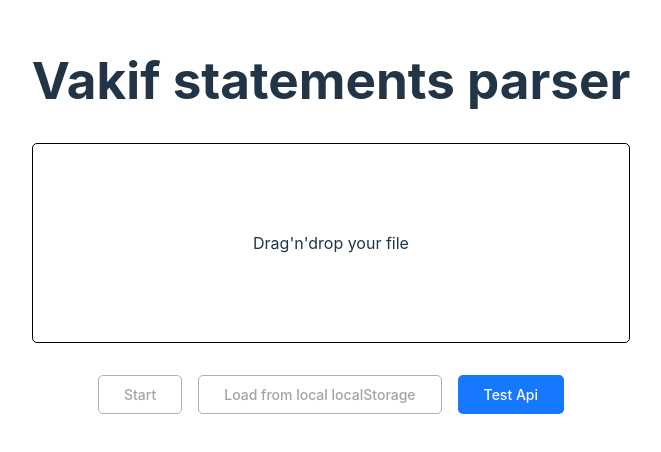
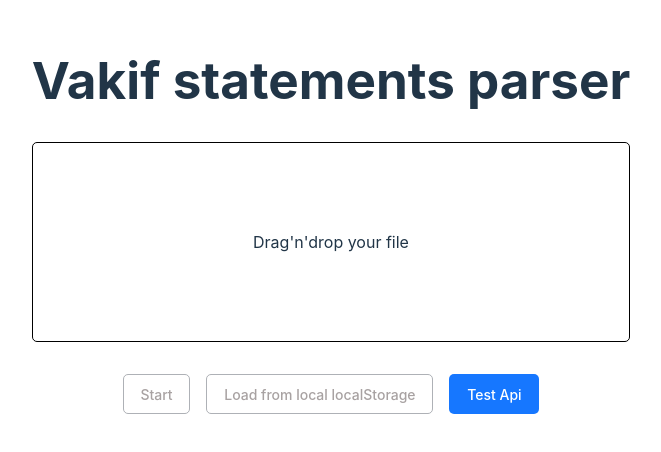
Before and after one commit to gorushkin/parser_UI, a React (Vite) app: page / in a window 1280 px wide. Shown: the part 184-636 px from the top of the page, without its empty margins (309-970 px from the left). Built offline with nearby package versions, Linux system fonts and the light colour scheme.

Commit message:
feat: add spinner

```diff
--- a/src/Button/Button.module.scss
+++ b/src/Button/Button.module.scss
@@ -1,9 +1,18 @@
 .button {
   border-radius: 5px;
-  padding: 10px 25px;
   font-size: 14px;
   position: relative;
   transition: all 0.1s;
+  min-height: 40px;
+  display: flex;
+  justify-content: center;
+  align-items: center;
+  box-sizing: border-box;
+
+  &Loading {
+    padding-top: 0;
+    padding-bottom: 0;
+  }
 
   &Blue {
     background: #1677ff;
@@ -14,9 +23,15 @@
     }
 
     &:disabled {
-      background: #ffffff ;
+      background: #ffffff;
       color: #a8a2a2;
       border: 1px solid #aeb1b6;
+    }
+
+    &:active,
+    &:focus-visible,
+    &:focus {
+      outline: none !important;
     }
   }
 
@@ -30,7 +45,7 @@
     }
 
     &:disabled {
-      background: #ffffff ;
+      background: #ffffff;
       color: #a8a2a2;
       border: 1px solid #aeb1b6;
     }
@@ -46,48 +61,54 @@
     }
 
     &:disabled {
-      background: #ffffff ;
+      background: #ffffff;
       color: #a8a2a2;
       border: 1px solid #aeb1b6;
     }
   }
 
-  // &Header {
-  //   border: 1px solid blue;
 
-  //   &Active,
-  //   &:hover {
-  //     background: blue;
-  //     color: white;
-  //   }
-  // }
+}
 
-  // &Mode {
-  //   border: 1px solid rgb(123, 238, 15);
+.loader,
+.loader:after {
+  border-radius: 50%;
+  height: 25px;
+  width: 25px;
+}
 
-  //   &Active,
-  //   &:hover {
-  //     background: rgb(123, 238, 15);
-  //   }
-  // }
+$param: 5px;
 
-  // &Reset {
-  //   $main-color: rgb(236, 104, 27);
-  //   border: 1px solid $main-color;
-  //   background: $main-color;
-  //   color: #ffffff;
-  // }
-
-  // &Save {
-  //   $main-color: rgb(63, 226, 30);
-  //   border: 1px solid $main-color;
-  //   background: $main-color;
-  // }
-
-  // &Load {
-  //   $main-color: rgb(30, 66, 226);
-  //   border: 1px solid $main-color;
-  //   background: $main-color;
-  //   color: #ffffff;
-  // }
+.loader {
+  font-size: 0;
+  position: relative;
+  border-top: $param solid rgba(255, 255, 255, 0.2);
+  border-right: $param solid rgba(255, 255, 255, 0.2);
+  border-bottom: $param solid rgba(255, 255, 255, 0.2);
+  border-left: $param solid #ffffff;
+  -webkit-transform: translateZ(0);
+  -ms-transform: translateZ(0);
+  transform: translateZ(0);
+  -webkit-animation: load8 1.1s infinite linear;
+  animation: load8 1.1s infinite linear;
 }
+@-webkit-keyframes load8 {
+  0% {
+    -webkit-transform: rotate(0deg);
+    transform: rotate(0deg);
+  }
+  100% {
+    -webkit-transform: rotate(360deg);
+    transform: rotate(360deg);
+  }
+}
+@keyframes load8 {
+  0% {
+    -webkit-transform: rotate(0deg);
+    transform: rotate(0deg);
+  }
+  100% {
+    -webkit-transform: rotate(360deg);
+    transform: rotate(360deg);
+  }
+}
--- a/src/Button/Button.tsx
+++ b/src/Button/Button.tsx
@@ -10,6 +10,7 @@ export const Button = ({
   label,
   disabled = false,
   children,
+  isLoading = false,
 }: {
   color?: ButtonType;
   onClick?: () => void;
@@ -17,6 +18,7 @@ export const Button = ({
   label?: string;
   disabled?: boolean;
   children?: string;
+  isLoading?: boolean;
 }) => {
   const colorMapping: Record<ButtonType, string> = {
     blue: style.buttonBlue,
@@ -29,9 +31,14 @@ export const Button = ({
     <button
       disabled={disabled}
       onClick={onClick}
-      className={cn(className, style.button, colorMapping[color])}
+      className={cn(
+        className,
+        style.button,
+        colorMapping[color],
+        isLoading && style.buttonLoading
+      )}
     >
-      {label || children}
+      {isLoading ? <div className={style.loader} /> : label || children}
     </button>
   );
 };
--- /dev/null
+++ b/src/Button/index.ts
@@ -0,0 +1,4 @@
+import { memo } from 'react';
+import { Button as withoutMemoButton } from './Button';
+
+export const Button = memo(withoutMemoButton);
--- a/src/PageOne/PageOne.tsx
+++ b/src/PageOne/PageOne.tsx
@@ -3,14 +3,15 @@ import { Button } from '../Button/Button';
 import { DropZone } from '../DropZone';
 import { getTest } from '../services';
 import style from './PageOne.module.scss';
+import { useFetch } from '../useFetch';
 
 export const PageOne = () => {
-  const { fileInfo, handleStartClick, isStorageEmpty, loadTransactions } = useExportContext();
+  const { fileInfo, handleStartClick, isStorageEmpty, loadTransactions } =
+    useExportContext();
 
-  const handleTestClick = async () => {
-    console.log('test');
-    await getTest()
-  };
+  const { handler, isLoading } = useFetch(getTest);
+
+  const handleTestClick = () => handler();
 
   return (
     <div className={style.wrapper}>
@@ -18,13 +19,21 @@ export const PageOne = () => {
         <h1>Vakif statements parser</h1>
         <DropZone className={style.dropzone} />
         <div className={style.controls}>
-          <Button disabled={!fileInfo.content} onClick={handleStartClick} label='Start' />
+          <Button
+            disabled={!fileInfo.content}
+            onClick={handleStartClick}
+            label="Start"
+          />
           <Button
             disabled={isStorageEmpty}
-            label='Load from local localStorage'
+            label="Load from local localStorage"
             onClick={loadTransactions}
           />
-          <Button label='Test Api' onClick={handleTestClick} />
+          <Button
+            label="Test Api"
+            isLoading={isLoading}
+            onClick={handleTestClick}
+          />
         </div>
       </div>
     </div>
--- a/src/services.ts
+++ b/src/services.ts
@@ -3,8 +3,10 @@ import { Transaction } from './types';
 const BASE_URL = 'http://127.0.0.1:3000';
 
 export const getTest = async () => {
-  const res = await fetch(BASE_URL);
-  return await res.json();
+  await fetch(BASE_URL);
+  // return new Promise((resolve, reject) => {
+  //   setTimeout(() => resolve(res), 2000);
+  // });
 };
 
 export const sendFile = async (file: File) => {
```
